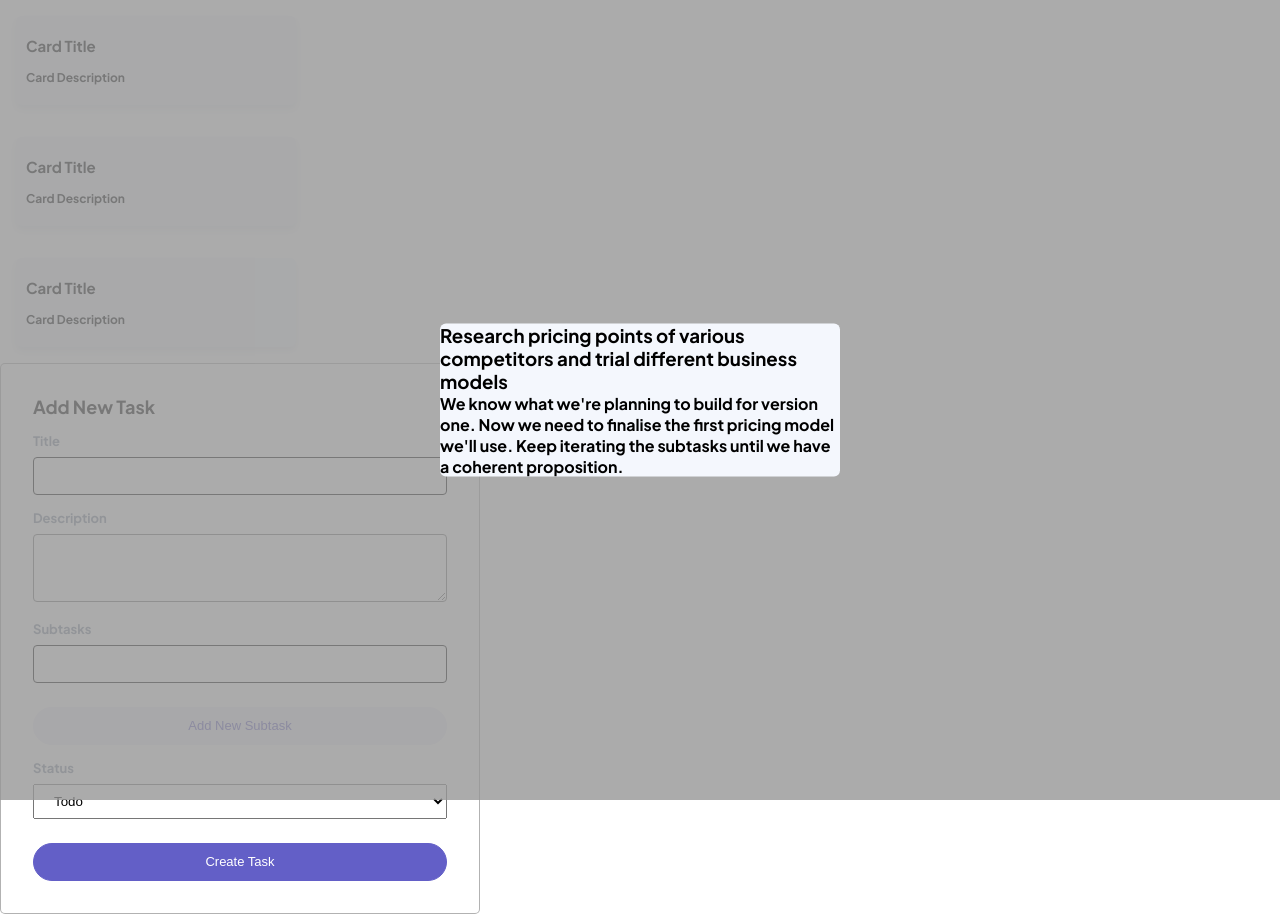
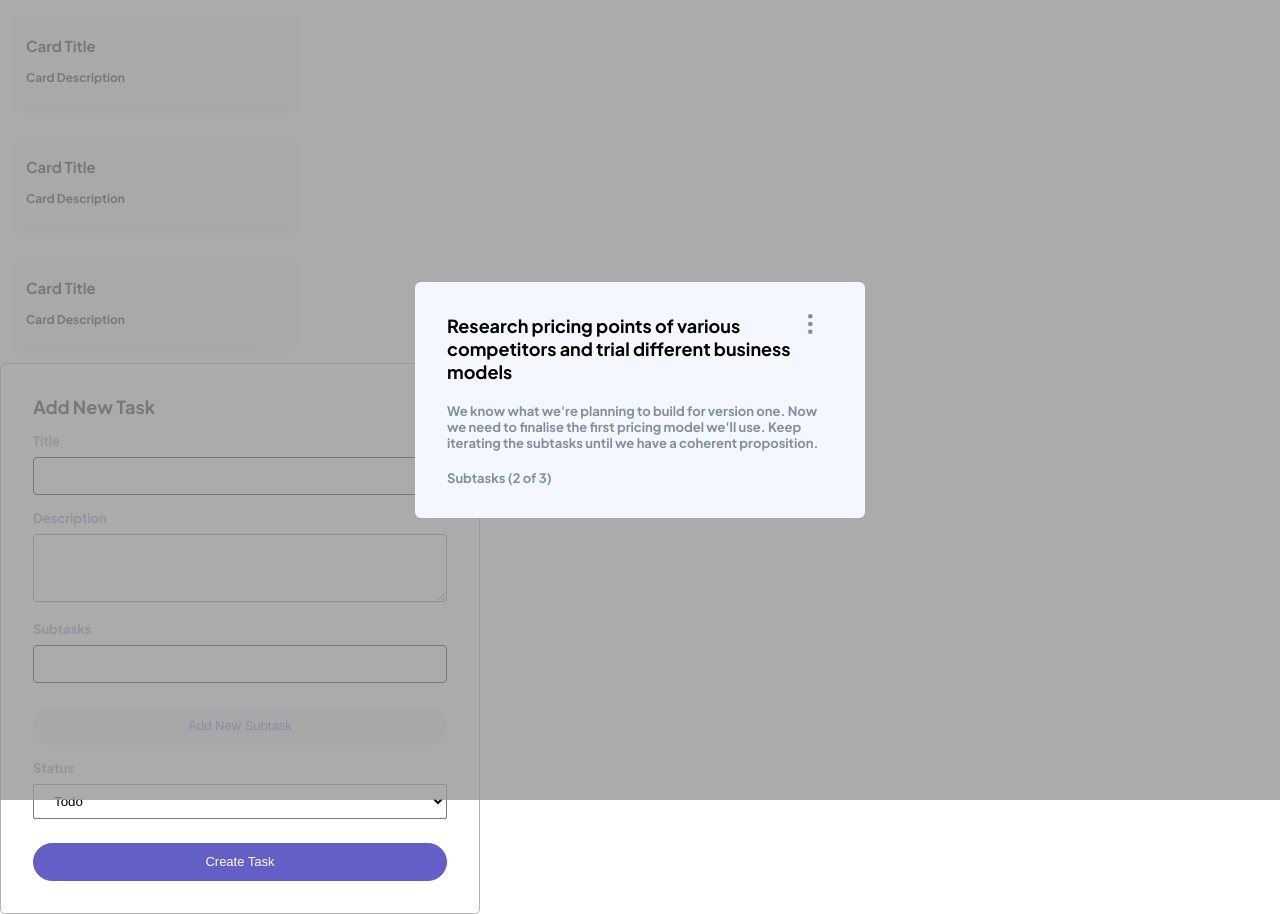
Before and after one commit to chingu-voyages/v40-geckos-team-12, a React (Create React App) app in the folder frontend/: page / in a window 1280 px wide. Built offline with nearby package versions, Linux system fonts and the light colour scheme.

Commit message:
Added Kebab icon and padding to modal container

```diff
--- a/frontend/src/components/cardModal/cardModal.jsx
+++ b/frontend/src/components/cardModal/cardModal.jsx
@@ -1,5 +1,5 @@
 import React from "react";
-import { ModalWrapper, ModalContainer, CardTitle, CardDescription } from "./CardModal.styled.js";
+import { ModalWrapper, ModalContainer, TitleKebabContainer, KebabIcon, CardTitle, CardDescription, SubTaskTitle } from "./CardModal.styled.js";
 
 const CardModal = () => {
 
@@ -7,8 +7,12 @@ const CardModal = () => {
         <>
             <ModalWrapper>
                 <ModalContainer>
+                    <TitleKebabContainer>
                     <CardTitle>Research pricing points of various competitors and trial different business models</CardTitle>
+                    <KebabIcon/>
+                    </TitleKebabContainer>
                     <CardDescription>We know what we're planning to build for version one. Now we need to finalise the first pricing model we'll use. Keep iterating the subtasks until we have a coherent proposition.</CardDescription>
+                    <SubTaskTitle>Subtasks (2 of 3)</SubTaskTitle>
                 </ModalContainer>
             </ModalWrapper>
         </>
--- a/frontend/src/components/cardModal/cardModal.styled.js
+++ b/frontend/src/components/cardModal/cardModal.styled.js
@@ -1,4 +1,5 @@
 import styled from "styled-components";
+import {ReactComponent as Kebab} from '../../assets/icon-vertical-ellipsis.svg';
 
 export const ModalWrapper = styled.div`
   background-color: rgba(151, 151, 151, 0.8);
@@ -14,18 +15,43 @@ export const ModalWrapper = styled.div`
 export const ModalContainer = styled.div`
   background-color: ${(props) => props.theme.main};
   color: #fff;
-  max-width: 400px;
+  max-width: 450px;
   position: relative;
   border-radius: 6px;
   margin: 0 auto;
   top: 50%;
   transform: translateY(-50%);
+  padding: 2em;
+`;
+
+export const KebabIcon = styled(Kebab)`
+  height: 50px;
+  width: 50px;
+`;
+
+
+export const TitleKebabContainer = styled.div`
+  display: flex;
+  justify-content: space-between;
 `;
 
 export const CardTitle = styled.h3`
   color: ${(props) => props.theme.fontColor};
+  font-size: 18px;
 `;
 
 export const CardDescription = styled.p`
   color: ${(props) => props.theme.fontColor};
+  font-size: 13px;
+  color: #828FA3;
+  padding: 1.5em 0;
 `;
+
+export const SubTaskTitle = styled.p`
+  font-size: 13px;
+  color: #828FA3;
+`;
+
+export const CheckboxLabel = styled.div`
+
+`
```
